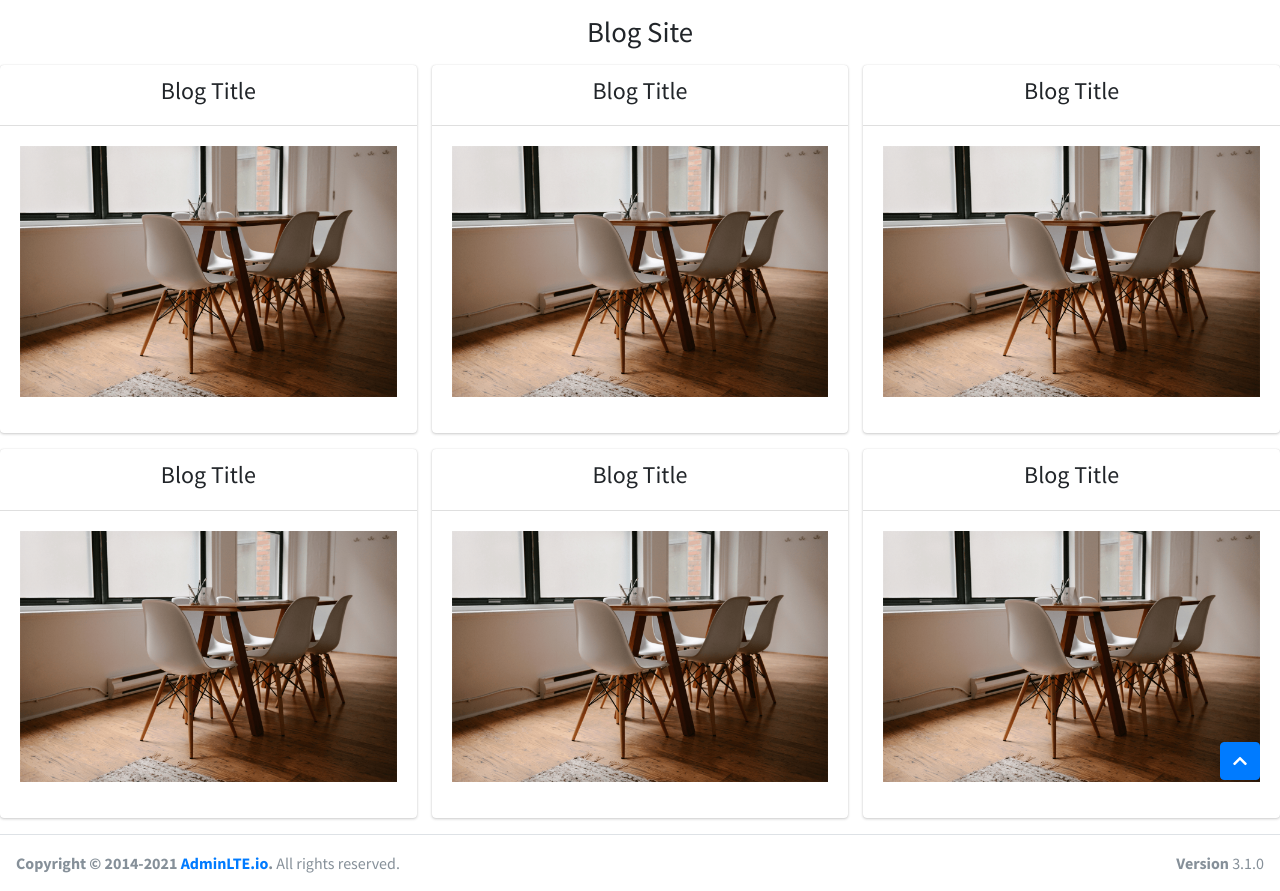
After one commit to Kyaw-Wunna/Blog, a PHP site: page / in a window 1280 px wide. The commit adds this page. Run offline with PHP 8.4, Linux system fonts and the light colour scheme; some libraries are stand-ins or nearby versions.

Commit message:
first 1 commit

```diff
--- a/admin/header.html
+++ b/admin/header.html
@@ -31,9 +31,9 @@ scratch. This page gets rid of all links and provides the needed markup only.
 
     <!-- SEARCH FORM  -->
 
-    <form class = "form-inline ml-3">
+    <form class = "form-inline ml-3" method="post" action="index.php">
       <div class="input-group input-group-sm">
-        <input class = "form-control form-control-navbar" type="search" placeholder="Search" aria-label="Search">
+        <input name = "search" class = "form-control form-control-navbar" type="search" placeholder="Search" aria-label="Search">
         <div class="input-group-append">
           <button class="btn btn-navbar" type="submit">
             <i class = "fas fa-search"></i>
--- a/admin/login.php
+++ b/admin/login.php
@@ -11,6 +11,7 @@ if($_POST){
   $stmt->bindValue(':email',$email);
   $stmt->execute();
   $user = $stmt->fetch(PDO::FETCH_ASSOC);
+
 
   if($user){
     if($user['password'] == $password){
--- /dev/null
+++ b/index.php
@@ -0,0 +1,182 @@
+<!DOCTYPE html>
+<html lang="en">
+<head>
+  <meta charset="utf-8">
+  <meta name="viewport" content="width=device-width, initial-scale=1">
+  <title>AdminLTE 3 | Widgets</title>
+
+  <!-- Google Font: Source Sans Pro -->
+  <link rel="stylesheet" href="https://fonts.googleapis.com/css?family=Source+Sans+Pro:300,400,400i,700&display=fallback">
+  <!-- Font Awesome -->
+  <link rel="stylesheet" href="plugins/fontawesome-free/css/all.min.css">
+  <!-- Ionicons -->
+  <link rel="stylesheet" href="https://code.ionicframework.com/ionicons/2.0.1/css/ionicons.min.css">
+  <!-- Theme style -->
+  <link rel="stylesheet" href="dist/css/adminlte.min.css">
+</head>
+<body class="hold-transition sidebar-mini">
+<div class="">
+
+  <div class="">
+    <!-- Content Header (Page header) -->
+    <section class="content-header">
+      <div class="container-fluid">
+            <h1 style="text-align:center">Blog Site</h1>
+      </div><!-- /.container-fluid -->
+    </section>
+
+    <!-- Main content -->
+    <section class="content">
+      <div class="row">
+        <div class="col-md-4">
+          <!-- Box Comment -->
+          <div class="card card-widget">
+            <div class="card-header">
+                <div style = "text-align:center !important;float:none" class="card-title">
+                  <h4>Blog Title</h4>
+                </div>
+            </div>
+            <!-- /.card-header -->
+            <div class="card-body">
+              <img class="img-fluid pad" src="dist/img/photo2.png" alt="Photo">
+
+              <p></p>
+            </div>
+            <!-- /.card-body -->
+          </div>
+          <!-- /.card -->
+        </div>
+
+        <div class="col-md-4">
+          <!-- Box Comment -->
+          <div class="card card-widget">
+            <div class="card-header">
+                <div style = "text-align:center !important;float:none" class="card-title">
+                  <h4>Blog Title</h4>
+                </div>
+            </div>
+            <!-- /.card-header -->
+            <div class="card-body">
+              <img class="img-fluid pad" src="dist/img/photo2.png" alt="Photo">
+
+              <p></p>
+            </div>
+            <!-- /.card-body -->
+          </div>
+          <!-- /.card -->
+        </div>
+
+        <div class="col-md-4">
+          <!-- Box Comment -->
+          <div class="card card-widget">
+            <div class="card-header">
+                <div style = "text-align:center !important;float:none" class="card-title">
+                  <h4>Blog Title</h4>
+                </div>
+            </div>
+            <!-- /.card-header -->
+            <div class="card-body">
+              <img class="img-fluid pad" src="dist/img/photo2.png" alt="Photo">
+
+              <p></p>
+            </div>
+            <!-- /.card-body -->
+          </div>
+          <!-- /.card -->
+        </div>
+        <!-- /.col -->
+      </div>
+
+      <div class="row">
+        <div class="col-md-4">
+          <!-- Box Comment -->
+          <div class="card card-widget">
+            <div class="card-header">
+                <div style = "text-align:center !important;float:none" class="card-title">
+                  <h4>Blog Title</h4>
+                </div>
+            </div>
+            <!-- /.card-header -->
+            <div class="card-body">
+              <img class="img-fluid pad" src="dist/img/photo2.png" alt="Photo">
+
+              <p></p>
+            </div>
+            <!-- /.card-body -->
+          </div>
+          <!-- /.card -->
+        </div>
+
+        <div class="col-md-4">
+          <!-- Box Comment -->
+          <div class="card card-widget">
+            <div class="card-header">
+                <div style = "text-align:center !important;float:none" class="card-title">
+                  <h4>Blog Title</h4>
+                </div>
+            </div>
+            <!-- /.card-header -->
+            <div class="card-body">
+              <img class="img-fluid pad" src="dist/img/photo2.png" alt="Photo">
+
+              <p></p>
+            </div>
+            <!-- /.card-body -->
+          </div>
+          <!-- /.card -->
+        </div>
+
+        <div class="col-md-4">
+          <!-- Box Comment -->
+          <div class="card card-widget">
+            <div class="card-header">
+                <div style = "text-align:center !important;float:none" class="card-title">
+                  <h4>Blog Title</h4>
+                </div>
+            </div>
+            <!-- /.card-header -->
+            <div class="card-body">
+              <img class="img-fluid pad" src="dist/img/photo2.png" alt="Photo">
+
+              <p></p>
+            </div>
+            <!-- /.card-body -->
+          </div>
+          <!-- /.card -->
+        </div>
+        <!-- /.col -->
+      </div>
+    </section>
+    <!-- /.content -->
+
+    <a id="back-to-top" href="#" class="btn btn-primary back-to-top" role="button" aria-label="Scroll to top">
+      <i class="fas fa-chevron-up"></i>
+    </a>
+  </div>
+  <!-- /.content-wrapper -->
+
+  <footer class="main-footer" style = "margin-left:0px !important">
+    <div class="float-right d-none d-sm-block">
+      <b>Version</b> 3.1.0
+    </div>
+    <strong>Copyright &copy; 2014-2021 <a href="https://adminlte.io">AdminLTE.io</a>.</strong> All rights reserved.
+  </footer>
+
+  <!-- Control Sidebar -->
+  <aside class="control-sidebar control-sidebar-dark">
+    <!-- Control sidebar content goes here -->
+  </aside>
+  <!-- /.control-sidebar -->
+</div>
+<!-- ./wrapper -->
+
+<!-- jQuery -->
+<script src="plugins/jquery/jquery.min.js"></script>
+<!-- Bootstrap 4 -->
+<script src="plugins/bootstrap/js/bootstrap.bundle.min.js"></script>
+<!-- AdminLTE App -->
+<script src="dist/js/adminlte.min.js"></script>
+<!-- AdminLTE for demo purposes -->
+<script src="dist/js/demo.js"></script>
+</body>
+</html>
```
Also changed, not shown: admin/index.php (+44 -6 lines), blogdetail.php (added, +124 -0 lines).
